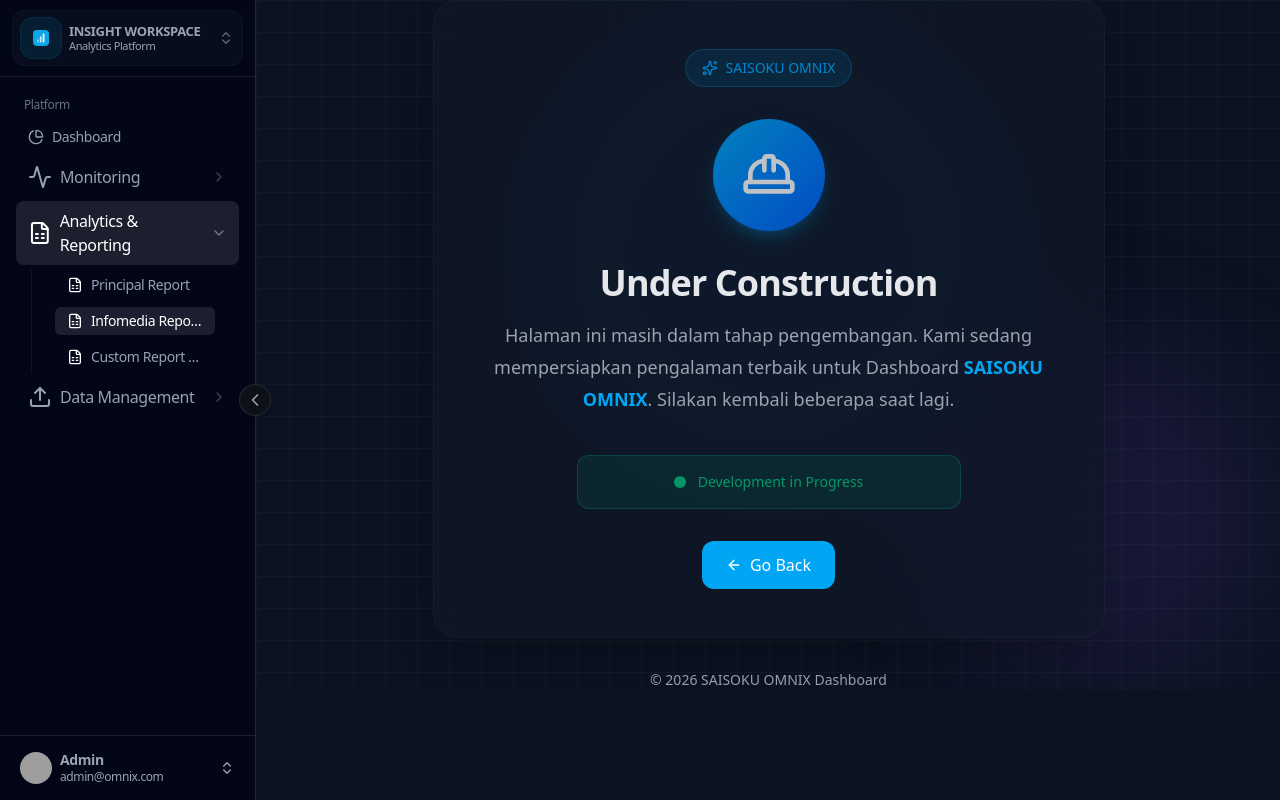
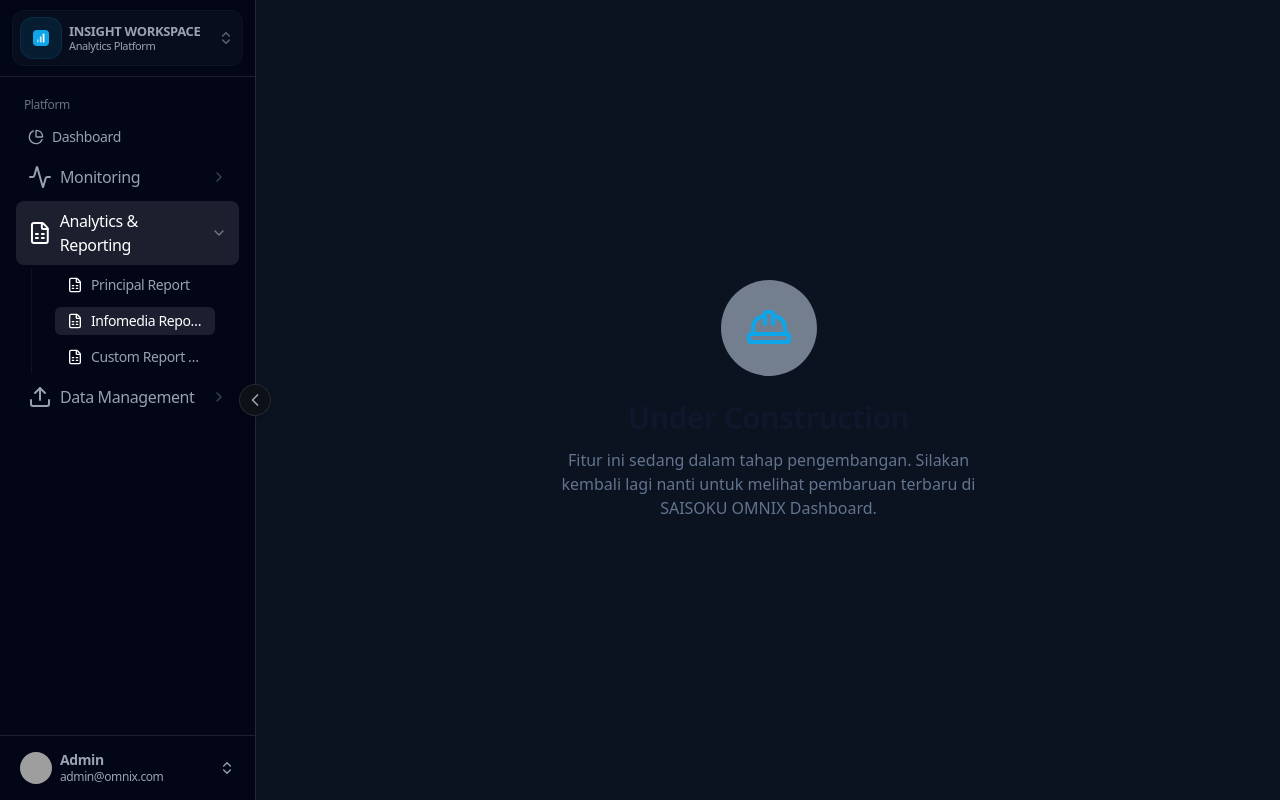
Before and after one commit to saisoku2024/saisoku-omnix-system, a Next.js app in the folder reporting-dashboard/: page /reports/infomedia in a window 1280 px wide. Built offline with nearby package versions, Linux system fonts and the light colour scheme; grey boxes are pictures that could not be loaded.

Commit message:
update report page

```diff
--- a/reporting-dashboard/app/reports/custom_report_builder/page.tsx
+++ b/reporting-dashboard/app/reports/custom_report_builder/page.tsx
@@ -1,4 +1,7 @@
+"use client"
+
 import React from "react"
+import { useRouter } from "next/navigation"
 import {
   HardHat,
   Sparkles,
@@ -6,6 +9,8 @@
 } from "lucide-react"
 
 export default function UnderConstructionPage() {
+  const router = useRouter()
+
   return (
     <div className="relative flex min-h-[80vh] items-center justify-center overflow-hidden bg-background px-6">
 
@@ -56,8 +61,8 @@
 
           {/* Button */}
           <button
-            onClick={() => history.back()}
-            className="inline-flex items-center gap-2 rounded-xl bg-sky-500 px-6 py-3 font-medium text-white transition-all duration-300 hover:-translate-y-1 hover:bg-sky-600 hover:shadow-lg hover:shadow-sky-500/30"
+            onClick={() => router.back()}
+            className="inline-flex items-center gap-2 rounded-xl bg-sky-500 px-6 py-3 font-medium text-white transition-all duration-300 hover:-translate-y-1 hover:bg-sky-600 hover:shadow-lg hover:shadow-sky-500/30 cursor-pointer"
           >
             <ArrowLeft className="h-4 w-4" />
             Go Back
--- a/reporting-dashboard/app/reports/infomedia/page.tsx
+++ b/reporting-dashboard/app/reports/infomedia/page.tsx
@@ -1,76 +1,22 @@
+"use client"
+
 import React from "react"
-import {
-  HardHat,
-  Sparkles,
-  ArrowLeft,
-} from "lucide-react"
+import { HardHat } from "lucide-react"
 
 export default function UnderConstructionPage() {
   return (
-    <div className="relative flex min-h-[80vh] items-center justify-center overflow-hidden bg-background px-6">
-
-      {/* Background */}
-      <div className="absolute inset-0">
-        <div className="absolute left-1/2 top-0 h-[500px] w-[500px] -translate-x-1/2 rounded-full bg-sky-500/10 blur-3xl" />
-        <div className="absolute bottom-0 right-0 h-[350px] w-[350px] rounded-full bg-violet-500/10 blur-3xl" />
-
-        {/* Grid */}
-        <div className="absolute inset-0 bg-[linear-gradient(to_right,#64748b12_1px,transparent_1px),linear-gradient(to_bottom,#64748b12_1px,transparent_1px)] bg-[size:32px_32px]" />
+    <div className="flex h-full min-h-[70vh] flex-col items-center justify-center p-8 text-center font-sans antialiased">
+      <div className="mb-6 flex h-24 w-24 items-center justify-center rounded-full bg-blue-100/50 dark:bg-blue-900/20">
+        <HardHat className="h-12 w-12 text-[#0ea5e9]" />
       </div>
 
-      <div className="relative w-full max-w-2xl">
+      <h1 className="mb-3 text-3xl font-bold tracking-tight text-slate-900 dark:text-slate-100">
+        Under Construction
+      </h1>
 
-        <div className="rounded-3xl border border-border/60 bg-card/70 p-12 text-center shadow-2xl backdrop-blur-xl">
-
-          {/* Badge */}
-          <div className="mb-8 inline-flex items-center gap-2 rounded-full border border-sky-500/20 bg-sky-500/10 px-4 py-2 text-sm font-medium text-sky-600 dark:text-sky-400">
-            <Sparkles className="h-4 w-4" />
-            SAISOKU OMNIX
-          </div>
-
-          {/* Icon */}
-          <div className="mx-auto mb-8 flex h-28 w-28 animate-pulse items-center justify-center rounded-full bg-gradient-to-br from-sky-500 to-blue-600 shadow-lg shadow-sky-500/25">
-            <HardHat className="h-14 w-14 text-white" />
-          </div>
-
-          {/* Title */}
-          <h1 className="mb-4 text-4xl font-bold tracking-tight text-foreground">
-            Under Construction
-          </h1>
-
-          {/* Description */}
-          <p className="mx-auto mb-10 max-w-xl text-lg leading-8 text-muted-foreground">
-            Halaman ini masih dalam tahap pengembangan.
-            Kami sedang mempersiapkan pengalaman terbaik untuk
-            Dashboard <span className="font-semibold text-sky-500">SAISOKU OMNIX</span>.
-            Silakan kembali beberapa saat lagi.
-          </p>
-
-          {/* Status */}
-          <div className="mx-auto mb-8 flex max-w-sm items-center justify-center rounded-xl border border-emerald-500/20 bg-emerald-500/10 px-5 py-4">
-            <div className="mr-3 h-3 w-3 animate-pulse rounded-full bg-emerald-500" />
-            <span className="text-sm font-medium text-emerald-600 dark:text-emerald-400">
-              Development in Progress
-            </span>
-          </div>
-
-          {/* Button */}
-          <button
-            onClick={() => history.back()}
-            className="inline-flex items-center gap-2 rounded-xl bg-sky-500 px-6 py-3 font-medium text-white transition-all duration-300 hover:-translate-y-1 hover:bg-sky-600 hover:shadow-lg hover:shadow-sky-500/30"
-          >
-            <ArrowLeft className="h-4 w-4" />
-            Go Back
-          </button>
-
-        </div>
-
-        {/* Footer */}
-        <p className="mt-8 text-center text-sm text-muted-foreground">
-          © 2026 SAISOKU OMNIX Dashboard
-        </p>
-
-      </div>
+      <p className="max-w-[450px] text-base text-slate-500 dark:text-slate-400">
+        Fitur ini sedang dalam tahap pengembangan. Silakan kembali lagi nanti untuk melihat pembaruan terbaru di SAISOKU OMNIX Dashboard.
+      </p>
     </div>
   )
 }
```
